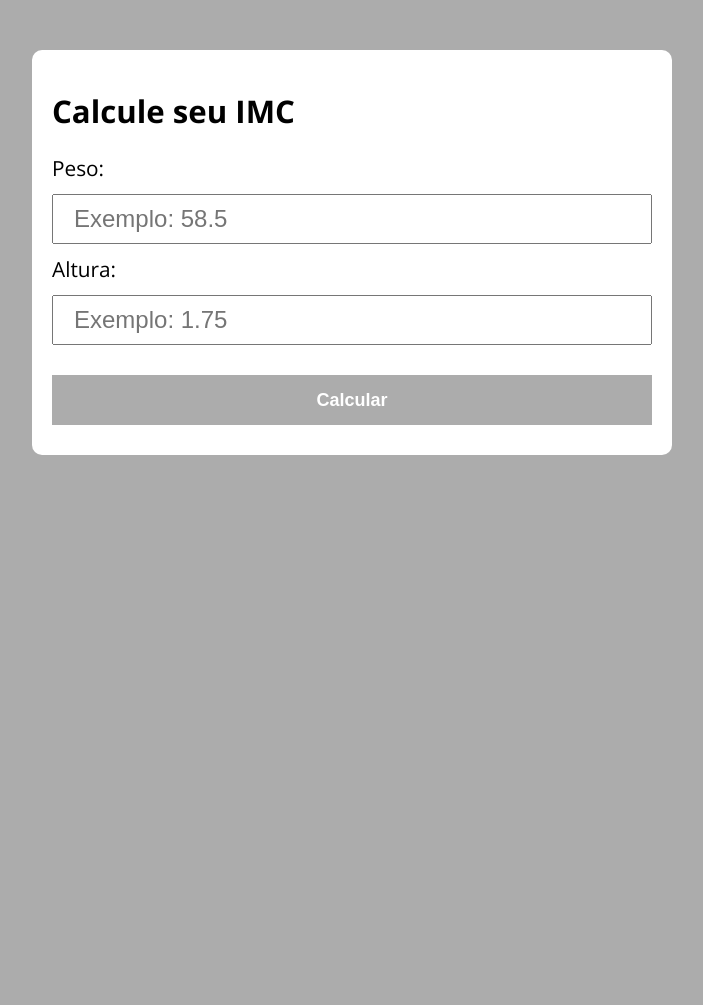
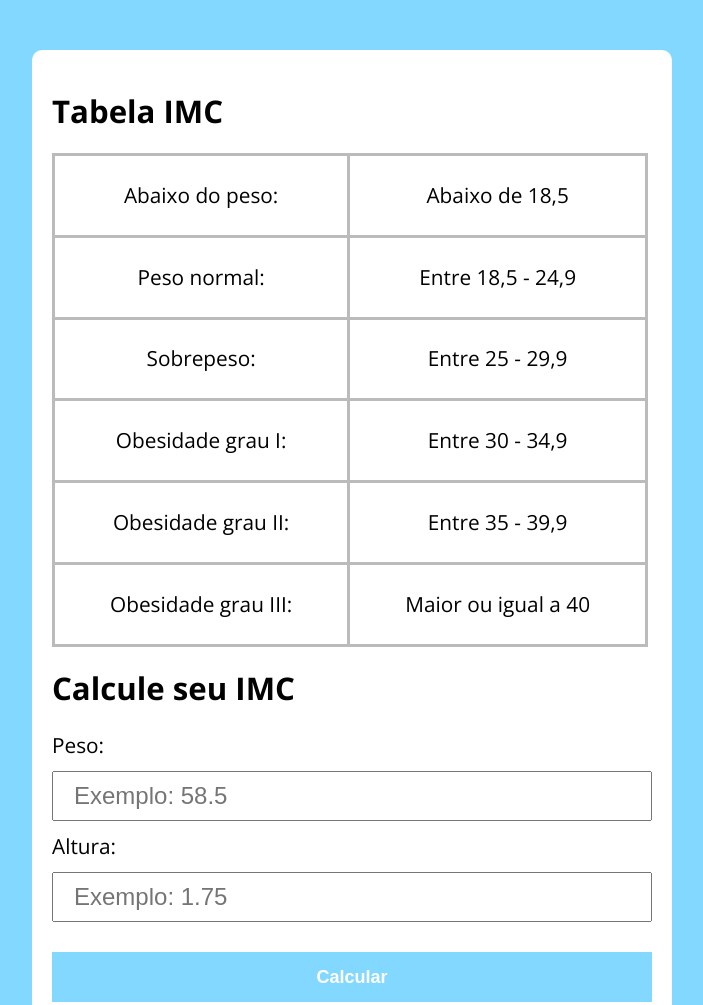
Before and after one commit to igordantas01/formul-rio-imc, a plain HTML site: page index.html in a window 1280 px wide. Shown: the top 1005 px of the page, without its empty margins (288-991 px from the left). Before the commit the page ends 800 px from the top, so only its background shows below. Drawn offline with nearby package versions, Linux system fonts and the light colour scheme.

Commit message:
Add files via upload

```diff
--- a/assets/css/style.css
+++ b/assets/css/style.css
@@ -1,7 +1,7 @@
 
 @import url('https://fonts.googleapis.com/css2?family=Open+Sans:wght@400;700&display=swap');
 :root {
-    --primary-color: rgb(172, 172, 172);
+    --primary-color: rgb(131, 216, 255);
     --primary-color-dark: rgb(44, 44, 44);
 }
 
@@ -17,6 +17,23 @@ body {
     font-size: 1.3em;
     line-height: 1.5em;
 }
+
+
+
+table td {
+    border: 3px solid rgb(187, 187, 187);
+    padding: 3px 55px;
+    width: -150px;
+
+    text-align: center;
+}
+table {
+    border-collapse: collapse;
+}
+
+
+
+
 .container {
     max-width: 640px;
     margin: 50px auto;
--- a/assets/js/main.js
+++ b/assets/js/main.js
@@ -1,8 +1,7 @@
-//tirar o envio do formulário
 const form = document.querySelector ('#formulario');
 
 form.addEventListener('submit', function (e) {
-    e.preventDefault();
+    e.preventDefault();              //tirar o envio do formulário
     const inputPeso = e.target.querySelector('#peso');
     const inputAltura = e.target.querySelector('#altura');
 
@@ -28,7 +27,7 @@ const msg = `seu IMC é ${imc} (${nivelImc}) `;
 
 function getNivelImc (imc) {
 const nivel = ['abaixo do peso', 'peso normal', 'sobrepeso', 'obesidade grau 1',
-'obesidade grau 2', 'obesidade grau 3'];
+'obesidade grau 2', 'obesidade grau 3'];     //uma array
 
 if (imc >= 39.9) return nivel[5];
 if (imc >= 34.9) return nivel[4];
--- a/index.html
+++ b/index.html
@@ -10,6 +10,39 @@
 <body>
 
 <section class="container">
+    <h1>Tabela IMC</h1>
+
+<table>
+    <tbody>
+        <tr>
+            <td><p>Abaixo do peso:</p></td>
+            <td><p>Abaixo de 18,5</p></td>
+</tr>
+<tr>
+    <td><p>Peso normal:</p></td>
+    <td><p>Entre 18,5 - 24,9</p></td>
+</tr>
+<tr>
+    <td><p>Sobrepeso:</p></td>
+    <td><p>Entre 25 - 29,9</p></td>
+</tr>
+<tr>
+    <td><p>Obesidade grau I:</p></td>
+    <td><p>Entre 30 - 34,9</p></td>
+</tr>
+<tr>
+    <td><p>Obesidade grau II:</p></td>
+    <td><p>Entre 35 - 39,9</p></td>
+</tr>
+<tr>
+    <td><p>Obesidade grau III:</p></td>
+    <td><p>Maior ou igual a 40</p></td>
+</tr>
+    </tbody>
+</table>
+
+
+
 <h1>Calcule seu IMC</h1>
 <form action="/" id="formulario" method="POST">
     <label for="peso">Peso:</label>
```
